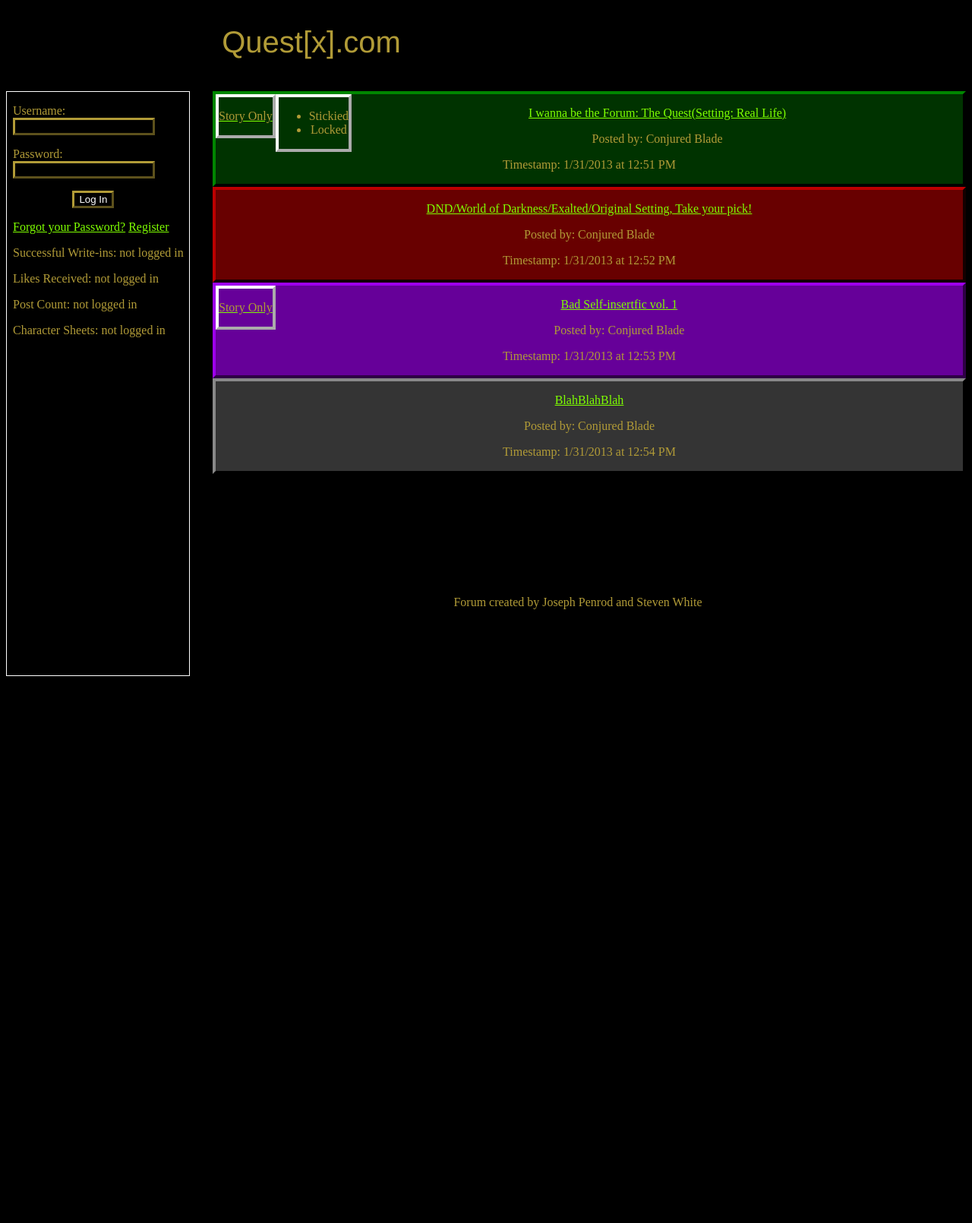
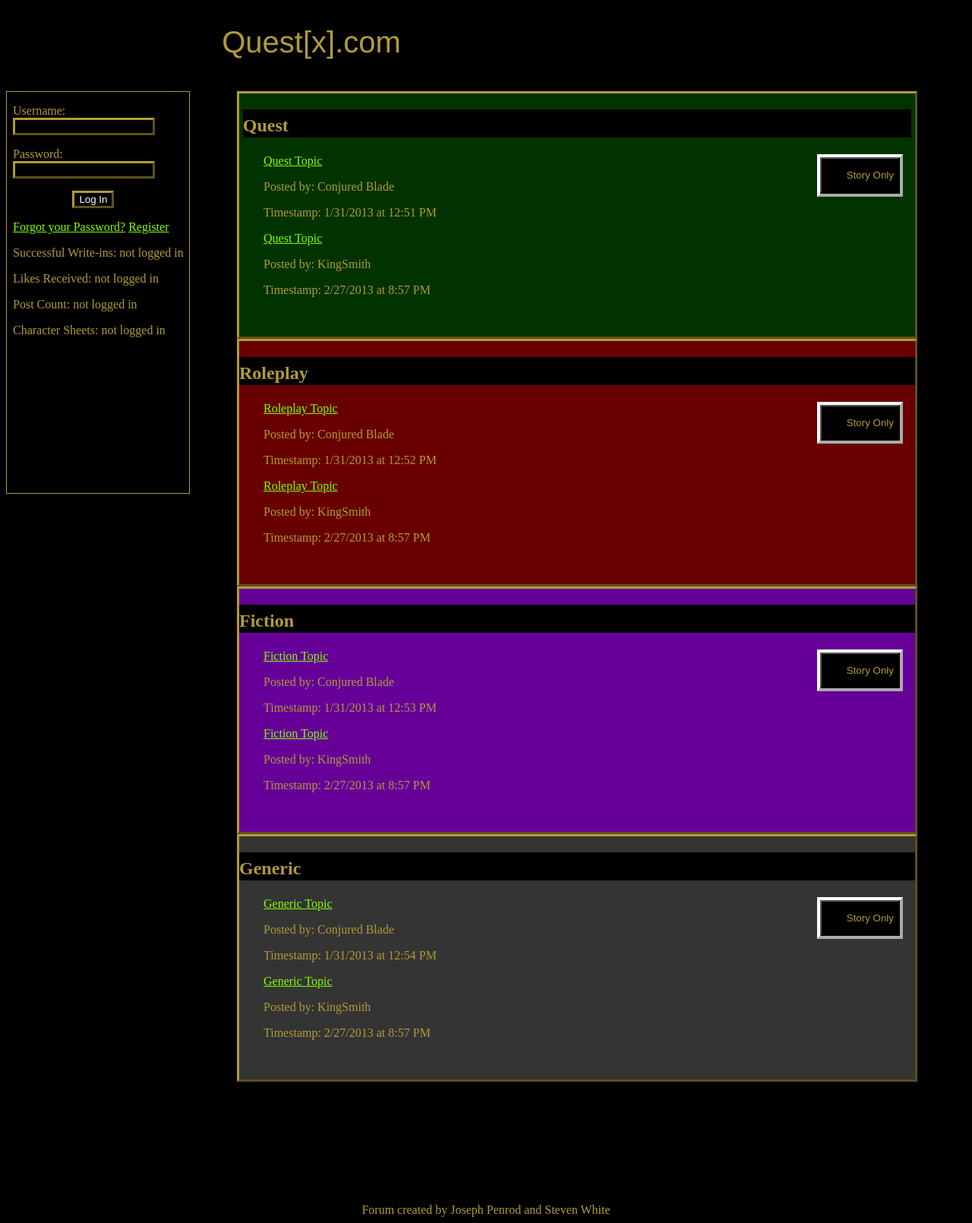
Before and after one commit to Cipnuvofli/rpg-forum, a PHP site: page /Quest/Home.php in a window 1280 px wide. Shown: the whole page at 76% size. Before the commit the page ends 890 px from the top, so only its background shows below. Run offline with PHP 8.4, Linux system fonts and the light colour scheme.

Commit message:
Significant layout improvements, dedicated story only buttons, forum rules being worked on.

```diff
--- a/CSS/Quest[x].css
+++ b/CSS/Quest[x].css
@@ -22,48 +22,49 @@ a:active
 #UserCard
 {
 	float:left;
-	height:48em;
+	height:33em;
 	width:15em;
 	margin-top: 7em;
-	border:.25em solid #ffffff;
+	border:.25em solid #b19b37;
 	border-width:1px;
 
 }
 #Topics
 {
-	margin-left: 17em;
+	margin-left: 19em;
+	margin-right: 4em;
 	margin-top: 0.5em;
 
 
 }
 #TopicQuest
 {
-	border:.3em outset #003300;
+	border:.2em outset #b19b37;
 	background-color:#003300;
-
 
 
 }
 #TopicContents
 {
+height:15em;
 
 }
 #TopicRoleplay
 {
-	border:.3em outset #680000;
+	border:.2em outset #b19b37;
 	background-color:#680000;
 
 }
 #TopicFiction
 {
-	border:.3em outset #660099;
+	border:.2em outset #b19b37;
 	background-color: #660099;
 
 
 }
 #TopicGeneric
 {
-	border:.3em outset #343434;
+	border:.2em outset #b19b37;
 	background-color: #343434;
 
 }
@@ -103,6 +104,7 @@ a:active
 
 }
 
+
 input
 {
 
@@ -115,23 +117,38 @@ text-align:center;
 
 #StoryOnlyButton
 {
-float:left;
+margin-right:1em;
+float:right;
 border:.3em outset #ffffff;
-text-align:center
+text-align:center;
 
 }
 #ThreadStatuses
 {
-float:left;
+float:right;
 border:.3em outset #ffffff;
 text-align:center;
 
 }
+#AvatarPic
+{
+float:left;
+border:.3em outset #ffffff;
+text-align:center;
+}
+
+#RulesLayout
+{
+float:center;
+border:.3em outset #b19b37;
+text-align:left;
+}
+
 
 p
 {
-text-align:center;
-
+text-align:left;
+margin-left:2em;
 
 
 color:#b19b37;
@@ -139,6 +156,7 @@ color:#b19b37;
 
 
 }
+
 ul
 {
 text-align:center;
--- a/Home.php
+++ b/Home.php
@@ -26,7 +26,7 @@
 
 <body>
 <div id = "UserCard">
-<form action="login.php" method="post">
+<form action="Login.php" method="post">
  <p id = "Username">Username: <input type="text" name="Username" /></p>
  <p id = "Password">Password: <input type="password" name="Password" /></p>
  <p id = "Login"><input type="submit" value="Log In" /></p>
@@ -47,60 +47,92 @@
 <div id = "Topics">
 
 <div id = "TopicQuest">
+<div id="header" style="background-color:#000000;margin-left:.3em;margin-right:.3em;">
+<h1><font size="5"><font color=#b19b37> Quest</font></font></h1></div>
 <div id = "StoryOnlyButton">
 <a href = "#">
-<p>Story
-Only</p>
-</a>
+<button style="background-color:#000000;"type="button";><p>Story Only</p>
+</button></a>
 </div>
-<div id = "ThreadStatuses">
-<ul>
-<li>Stickied</li>
-<li>Locked</li>
-<ul>
-</div>
+
 <div id = "TopicContents">
-<p><a href = "Topic.php">I wanna be the Forum: The Quest(Setting: Real Life)</a></p>
+<p><a href = "Topic.php">Quest Topic</a></p>
 <p>Posted by: Conjured Blade</p>
 <p>Timestamp: 1/31/2013 at 12:51 PM</p>
+
+<p><a href ="Topic.php">Quest Topic</a></p>
+<p>Posted by: KingSmith</p>
+<p>Timestamp: 2/27/2013 at 8:57 PM</p>
+
 </div>
 </div>
 
 <div id = "TopicRoleplay">
+<div id="header" style="background-color:#000000;">
+<h1><font size="5"><font color=#b19b37>Roleplay</font></font></h1></div>
+<div id = "StoryOnlyButton">
+<a href = "#">
+<button style="background-color:#000000;"type="button";><p>Story Only</p>
+</button>
+</a>
+</div>
+
 <div id = "TopicContents">
-<p><a href = "Topic.php">DND/World of Darkness/Exalted/Original Setting, Take your pick!</a></p>
+<p><a href = "Topic.php">Roleplay Topic</a></p>
 <p>Posted by: Conjured Blade</p>
 <p>Timestamp: 1/31/2013 at 12:52 PM</p>
+
+<p><a href ="Topic.php">Roleplay Topic</a></p>
+<p>Posted by: KingSmith</p>
+<p>Timestamp: 2/27/2013 at 8:57 PM</p>
 </div>
 </div>
 
 <div id = "TopicFiction">
+<div id="header" style="background-color:#000000;">
+<h1><font size="5"><font color=#b19b37>Fiction</font></font></h1></div>
 <div id = "StoryOnlyButton">
 <a href = "#">
-<p>Story
-Only</p>
+<button style="background-color:#000000;"type="button";><p>Story Only</p></button>
 </a>
 </div>
+
 <div id = "TopicContents">
-<p><a href = "Topic.php">Bad Self-insertfic vol. 1</a></p>
+<p><a href = "Topic.php">Fiction Topic</a></p>
 <p>Posted by: Conjured Blade</p>
 <p>Timestamp: 1/31/2013 at 12:53 PM</p>
+
+<p><a href ="Topic.php">Fiction Topic</a></p>
+<p>Posted by: KingSmith</p>
+<p>Timestamp: 2/27/2013 at 8:57 PM</p>
 </div>
 </div>
 
 <div id = "TopicGeneric">
+<div id="header" style="background-color:#000000;">
+<h1><font size="5"><font color=#b19b37>Generic</font></font></h1></div>
+<div id = "StoryOnlyButton">
+<a href = "#">
+<button style="background-color:#000000;"type="button";><p>Story Only</p>
+</button>
+</a>
+</div>
+
 <div id = "TopicContents">
-<p><a href = "Topic.php">BlahBlahBlah</a></p>
+<p><a href = "Topic.php">Generic Topic</a></p>
 <p>Posted by: Conjured Blade</p>
 <p>Timestamp: 1/31/2013 at 12:54 PM</p>
+
+<p><a href ="Topic.php">Generic Topic</a></p>
+<p>Posted by: KingSmith</p>
+<p>Timestamp: 2/27/2013 at 8:57 PM</p>
 </div>
 </div>
 
 </div>
 
 
-<footer>
-	<p>Forum created by Joseph Penrod and Steven White</p>
-</footer>
+<div id="footer" style =color:#b19b37;clear:both;text-align:center;">
+Forum created by Joseph Penrod and Steven White </div>
 </body>
 </html>
--- a/Register.php
+++ b/Register.php
@@ -40,7 +40,7 @@
 <p><a href="#" onclick="document.getElementById('captcha').src = 'securimage/securimage_show.php?' + Math.random(); return false">[ Different Image ]</a></p>
 
 <p>Do you agree to abide by the rules of this forum?</p>
-<p>Todo (Forum Rules):</p>
+<p><a href = "ForumRules.php">Forum Rules</a></p>
 <p> I Agree:<input type="checkbox" name="rules" value="yes"></p>
 <p><input type = "submit" value = "Register"></p>
 </form>
--- a/rp.php
+++ b/rp.php
@@ -88,7 +88,7 @@ mysql_close($con);
 
 
 
-<p><a href = "home.php">Return to main page.</a></p>
+<p><a href = "home.php">Return to main page</a></p>
 
 
 </html>
```
Also changed, not shown: ForumRules.php (+20 -1 lines).
